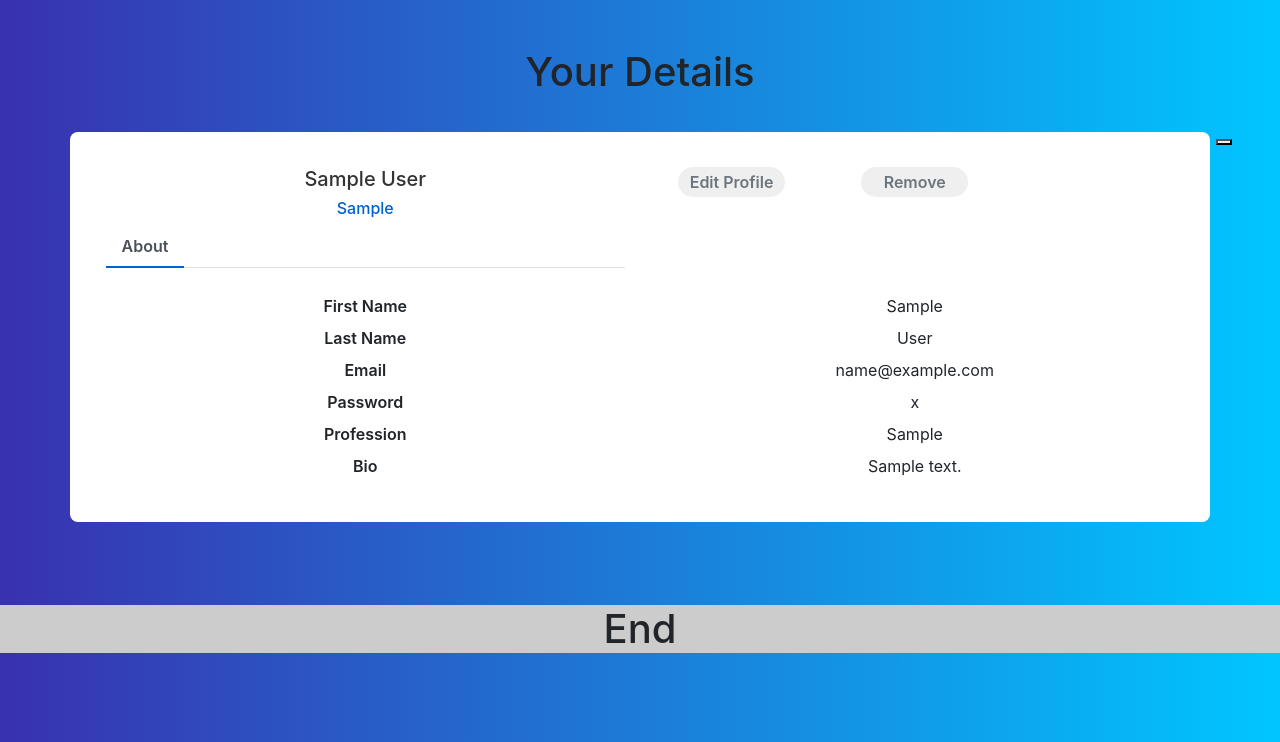
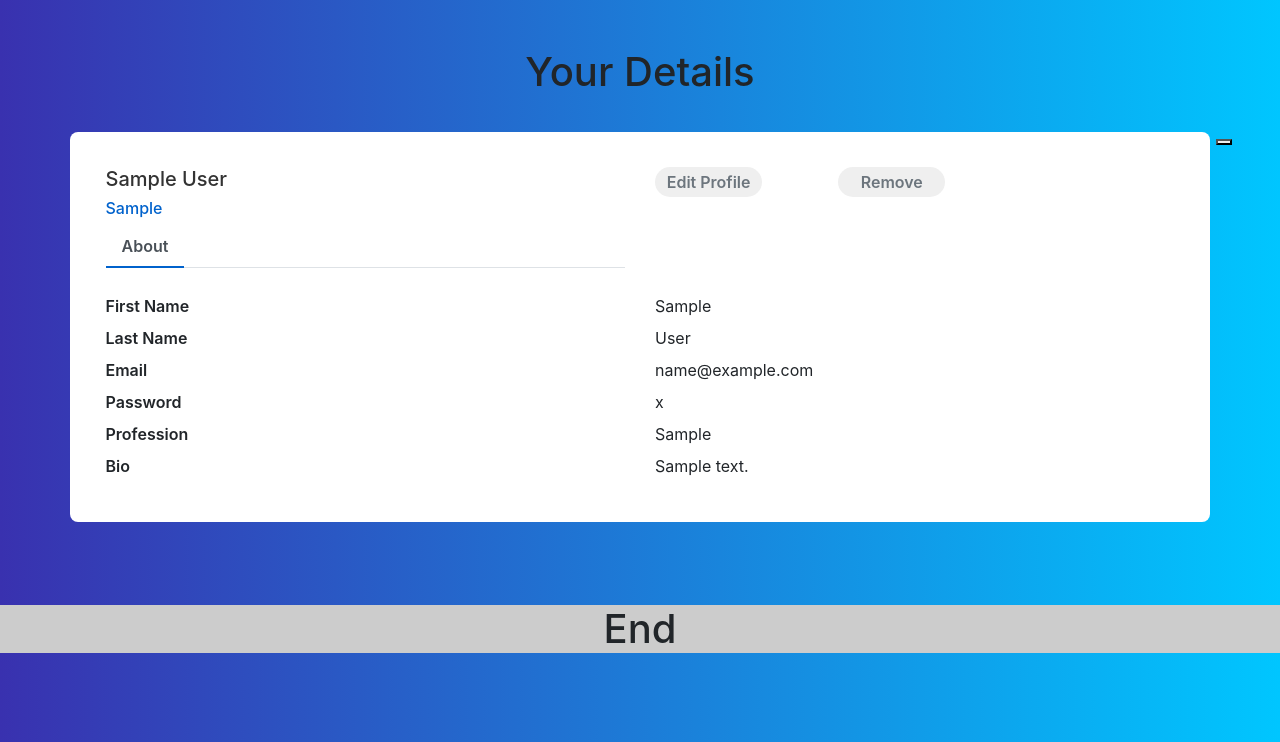
Before and after one commit to DaxilPatel15/Assignment3, a PHP site: page /view.php in a window 1280 px wide. Shown: the part 58-800 px from the top of the page. Run offline with PHP 8.4, Linux system fonts and the light colour scheme; tables that the repository leaves empty hold one stand-in row (values such as "Sample post"); some libraries are stand-ins or nearby versions.

Commit message:
Update style.css

```diff
--- a/Form/css/style.css
+++ b/Form/css/style.css
@@ -197,6 +197,15 @@ footer{
     background-position:center;
     background-size: cover;
 }
+.profile-head{
+  text-align: initial;
+}
+.h-col-md-8{
+  text-align: initial;
+}
+.section-11{
+  text-align: initial;
+}
 /* end of CSS */
 /* <!-- NAME:DAXIL PATEL -->
 <!-- STUDENT ID:200520270 --> */
```
